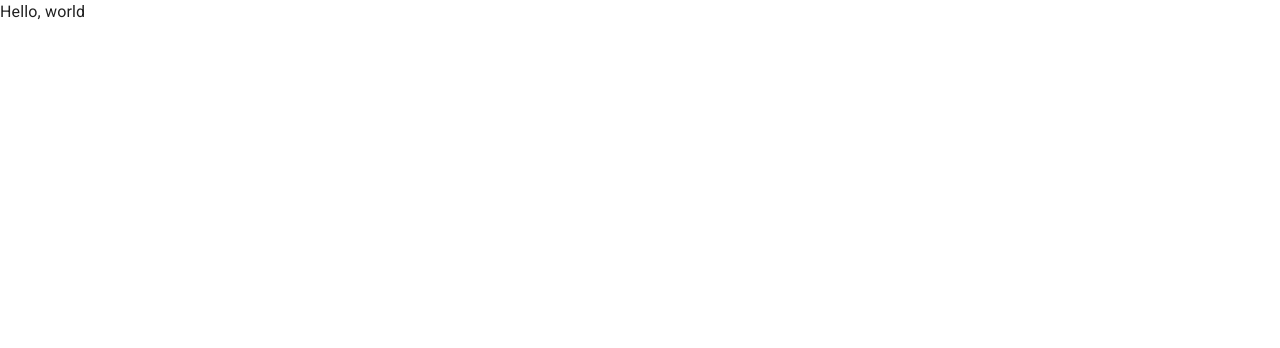
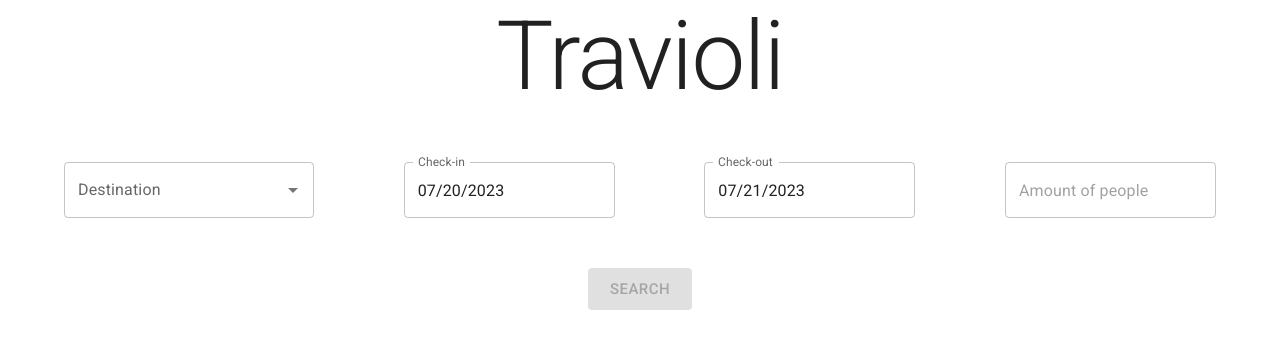
Before and after one commit to eslepova/travioli, a React (Create React App) app: page / in a window 1280 px wide. Shown: the top 348 px of the page. Built offline with nearby package versions, Linux system fonts and the light colour scheme.

Commit message:
search page

```diff
--- a/public/index.html
+++ b/public/index.html
@@ -19,7 +19,7 @@
       work correctly both with client-side routing and a non-root public URL.
       Learn how to configure a non-root public URL by running `npm run build`.
     -->
-    <title>My page</title>
+    <title>Travioli</title>
     <!-- Fonts to support Material Design -->
     <link
       rel="stylesheet"
--- a/src/App.tsx
+++ b/src/App.tsx
@@ -1,7 +1,15 @@
 import * as React from 'react';
+import { LocalizationProvider } from '@mui/x-date-pickers';
+import { AdapterDayjs } from '@mui/x-date-pickers/AdapterDayjs';
+import { SearchScreen } from './components/SearchScreen';
 
+/**
+ * Root component
+ */
 export default function App() {
   return (
-    <div>Hello, world</div>
+    <LocalizationProvider dateAdapter={AdapterDayjs}>
+      <SearchScreen />
+    </LocalizationProvider>
   );
 }
--- /dev/null
+++ b/src/components/SearchForm.tsx
@@ -0,0 +1,105 @@
+import * as React from 'react';
+import FormControl from '@mui/material/FormControl';
+import Autocomplete from '@mui/material/Autocomplete';
+import TextField from '@mui/material/TextField';
+import OutlinedInput from '@mui/material/OutlinedInput';
+import Button from '@mui/material/Button';
+import { destinations } from '../constants/destinations';
+import { DatePicker } from '@mui/x-date-pickers/DatePicker';
+import styled from '@emotion/styled';
+import { today, tomorrow } from '../constants/datetime';
+import dayjs, { Dayjs } from 'dayjs';
+import { Destination } from '../types';
+import { MOBILE_VIEW_BREAKPOINT } from '../constants/breakpoints';
+
+const FieldWrapper = styled.div`
+  display: flex;
+  justify-content: space-between;
+  margin: 50px 0;
+
+  @media(max-width: ${MOBILE_VIEW_BREAKPOINT}px) {
+    flex-direction: column;
+
+    .MuiFormControl-root {
+      margin-bottom: 20px;
+
+      .MuiAutocomplete-root {
+        width: 100%;
+      }
+    }
+  }
+`;
+
+const SubmitButtonWrapper = styled(Button)`
+  display: block;
+  margin: auto;
+`;
+
+/**
+ * Hotel search form
+ */
+export const SearchForm = () => {
+  const [checkInTime, setCheckInTime] = React.useState<Dayjs | null>(today);
+  const [checkOutTime, setCheckOutTime] = React.useState<Dayjs | null>(tomorrow);
+  const [destination, setDestination] = React.useState<Destination | null>(null);
+  const [amountOfPeople, setAmountOfPeople] = React.useState<string | null>(null);
+
+  return (
+    <form>
+      <FieldWrapper>
+        <FormControl>
+          <Autocomplete
+            disablePortal
+            id="destination"
+            options={destinations}
+            sx={{ width: 250 }}
+            getOptionLabel={(option) => option.name}
+            renderInput={(params) => <TextField {...params} label="Destination" />}
+            value={destination}
+            onChange={(event, newValue: Destination | null) => setDestination(newValue)}
+          />
+        </FormControl>
+
+        <FormControl>
+          <DatePicker
+            label="Check-in"
+            disablePast
+            defaultValue={today}
+            value={checkInTime}
+            onChange={(value) => setCheckInTime(value)}
+            maxDate={dayjs(checkOutTime).subtract(1, 'day')}
+          />
+        </FormControl>
+
+        <FormControl>
+          <DatePicker
+            label="Check-out"
+            disablePast
+            defaultValue={tomorrow}
+            value={checkOutTime}
+            onChange={(value) => setCheckOutTime(value)}
+            minDate={dayjs(checkInTime).add(1, 'day')}
+          />
+        </FormControl>
+
+        <FormControl>
+          <OutlinedInput
+            placeholder="Amount of people"
+            type="number"
+            value={amountOfPeople}
+            onChange={(event) => setAmountOfPeople(event.target.value)}
+          />
+        </FormControl>
+      </FieldWrapper>
+
+      <SubmitButtonWrapper
+        variant="contained"
+        type="submit"
+        size="large"
+        disabled={!(checkInTime && checkOutTime && destination && amountOfPeople)}
+      >
+        Search
+      </SubmitButtonWrapper>
+    </form>
+  );
+}
--- /dev/null
+++ b/src/components/SearchScreen.tsx
@@ -0,0 +1,21 @@
+import * as React from 'react';
+import Container from '@mui/material/Container';
+import Typography from '@mui/material/Typography';
+import { SearchForm } from './SearchForm';
+
+/**
+ * Hotel Search page
+ */
+export const SearchScreen = () => {
+  return (
+    <Container>
+        <Typography
+          align='center'
+          variant='h1'
+        >
+          Travioli
+        </Typography>
+        <SearchForm />
+    </Container>
+  );
+}
--- /dev/null
+++ b/src/constants/breakpoints.ts
@@ -0,0 +1 @@
+export const MOBILE_VIEW_BREAKPOINT = 1000;
--- /dev/null
+++ b/src/constants/datetime.ts
@@ -0,0 +1,4 @@
+import dayjs from 'dayjs';
+
+export const today = dayjs();
+export const tomorrow = dayjs().add(1, 'day');
--- /dev/null
+++ b/src/constants/destinations.ts
@@ -0,0 +1,91 @@
+import { Destination } from "../types";
+
+/**
+ * Available destinations
+ */
+export const destinations: Destination[] = [
+  {
+    "id": 70,
+    "name": "Atlanta"
+  },
+  {
+    "id": 149,
+    "name": "Boston"
+  },
+  {
+    "id": 5034,
+    "name": "Boston"
+  },
+  {
+    "id": 34501,
+    "name": "Celebration"
+  },
+  {
+    "id": 40418,
+    "name": "Edgewood"
+  },
+  {
+    "id": 39505,
+    "name": "Gotha"
+  },
+  {
+    "id": 21017,
+    "name": "Haines City"
+  },
+  {
+    "id": 10,
+    "name": "Los Angeles"
+  },
+  {
+    "id": 72,
+    "name": "Miami"
+  },
+  {
+    "id": 18421,
+    "name": "Montverde"
+  },
+  {
+    "id": 54,
+    "name": "New York"
+  },
+  {
+    "id": 23767,
+    "name": "Ocoee"
+  },
+  {
+    "id": 32190,
+    "name": "Orlando area"
+  },
+  {
+    "id": 11531,
+    "name": "Poinciana"
+  },
+  {
+    "id": 10772,
+    "name": "Polk City"
+  },
+  {
+    "id": 17969,
+    "name": "San Francisco Bay"
+  },
+  {
+    "id": 17365,
+    "name": "St. Cloud"
+  },
+  {
+    "id": 24263,
+    "name": "Walt Disney World® Resort"
+  },
+  {
+    "id": 277,
+    "name": "Washington"
+  },
+  {
+    "id": 49764,
+    "name": "Windermere"
+  },
+  {
+    "id": 22282,
+    "name": "Winter Garden"
+  }
+];
--- /dev/null
+++ b/src/types.ts
@@ -0,0 +1,7 @@
+/**
+ * Cities where hotels are located
+ */
+export type Destination = {
+    id: number;
+    name:  string;
+}
```
Also changed, not shown: package.json (+5 -3 lines), 1 other file (tests, documents, lock files or other folders).
